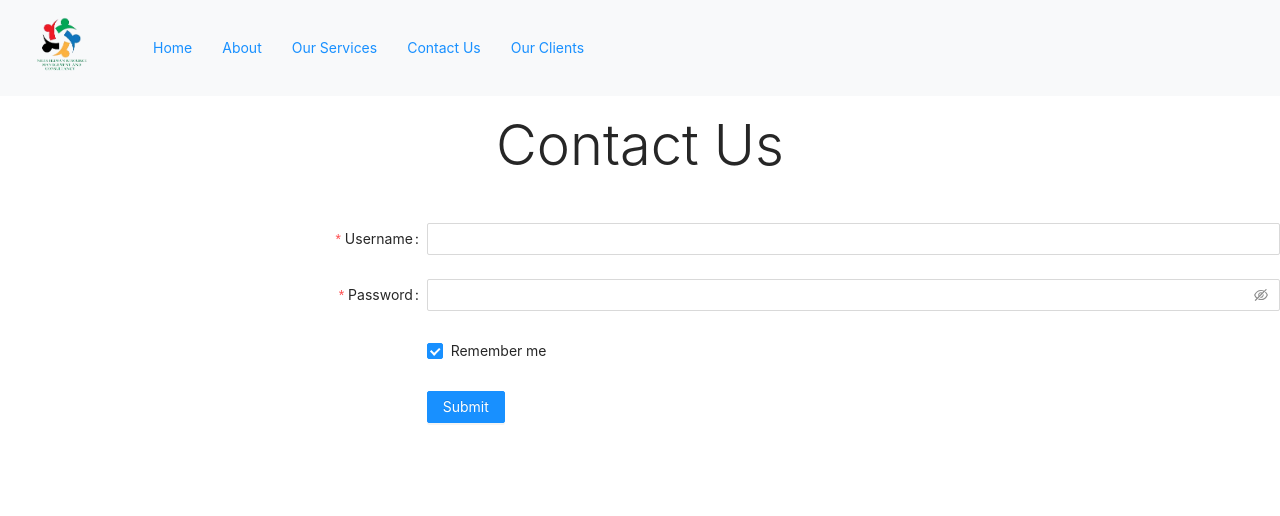
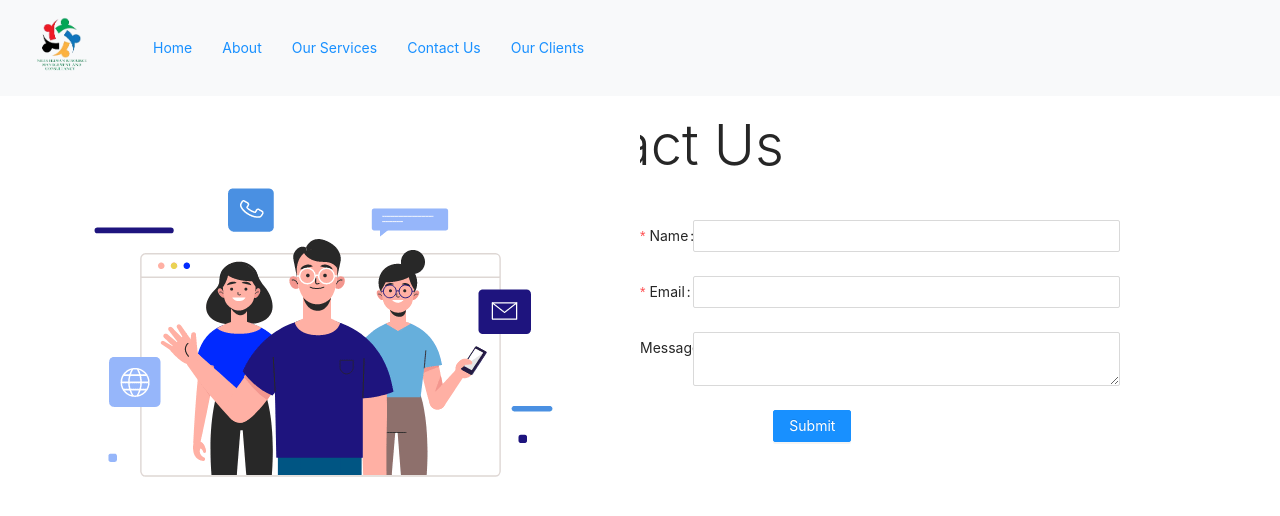
Before and after one commit to pchessah/niles-hrm, a React (Create React App) app: page /contact-us in a window 1280 px wide. Shown: the top 516 px of the page. Built offline with nearby package versions, Linux system fonts and the light colour scheme.

Commit message:
:art: Contact form finished

```diff
--- a/src/App.css
+++ b/src/App.css
@@ -110,3 +110,14 @@
   width: 100%;
   height: 200px;
 }
+
+/*Contact Us Page */
+
+.contact-img{
+  margin-top: -200px;
+}
+
+.contact-form{
+  margin-top: -200px;
+  width: 100%;
+}
--- a/src/pages/Contact-us/Contact.jsx
+++ b/src/pages/Contact-us/Contact.jsx
@@ -1,5 +1,7 @@
-import React, { useState } from 'react';
-import { Form, Input, Button, Checkbox } from 'antd';
+import React from 'react';
+import { Form, Input, Button } from 'antd';
+
+import contact from '../../assets/contact-us.gif';
 
 function Contact() {
 
@@ -7,80 +9,65 @@ function Contact() {
         console.log('Success:', values);
     };
 
-    const onFinishFailed = (errorInfo) => {
-        console.log('Failed:', errorInfo);
+    const layout = {
+        labelCol: {
+            span: 2,
+        },
+        wrapperCol: {
+            span: 16,
+        },
+    };
+    /* eslint-disable no-template-curly-in-string */
+
+    const validateMessages = {
+        required: '${label} is required!',
+        types: {
+            email: '${label} is not a valid email!',
+            number: '${label} is not a valid number!',
+        },
     };
 
     return (
         <>
             <h3 className="text-center display-4 p-3"> Contact Us </h3>
+            <div className="d-flex align-items-center">
+                <img src={contact} alt="contact" className="contact-img" />
 
-                <Form
-                    name="basic"
-                    labelCol={{
-                        span: 8,
-                    }}
-                    wrapperCol={{
-                        span: 16,
-                    }}
-                    initialValues={{
-                        remember: true,
-                    }}
-                    onFinish={onFinish}
-                    onFinishFailed={onFinishFailed}
-                    autoComplete="off"
-                >
+                <Form {...layout} className="contact-form" name="nest-messages" onFinish={onFinish} validateMessages={validateMessages}>
                     <Form.Item
-                        label="Username"
-                        name="username"
+                        name={['user', 'name']}
+                        label="Name"
                         rules={[
                             {
                                 required: true,
-                                message: 'Please input your username!',
+                            },
+                        ]}
+                    >
+                        <Input />
+                    </Form.Item>
+                    <Form.Item
+                        name={['user', 'email']}
+                        label="Email"
+                        rules={[
+                            {
+                                type: 'email',
+                                required: true,
                             },
                         ]}
                     >
                         <Input />
                     </Form.Item>
 
-                    <Form.Item
-                        label="Password"
-                        name="password"
-                        rules={[
-                            {
-                                required: true,
-                                message: 'Please input your password!',
-                            },
-                        ]}
-                    >
-                        <Input.Password />
+                    <Form.Item name={['user', 'introduction']} label="Message">
+                        <Input.TextArea />
                     </Form.Item>
-
-                    <Form.Item
-                        name="remember"
-                        valuePropName="checked"
-                        wrapperCol={{
-                            offset: 8,
-                            span: 16,
-                        }}
-                    >
-                        <Checkbox>Remember me</Checkbox>
-                    </Form.Item>
-
-                    <Form.Item
-                        wrapperCol={{
-                            offset: 8,
-                            span: 16,
-                        }}
-                    >
+                    <Form.Item wrapperCol={{ ...layout.wrapperCol, offset: 5 }}>
                         <Button type="primary" htmlType="submit">
                             Submit
                         </Button>
                     </Form.Item>
                 </Form>
-
-
-
+            </div>
         </>
 
     )
```
